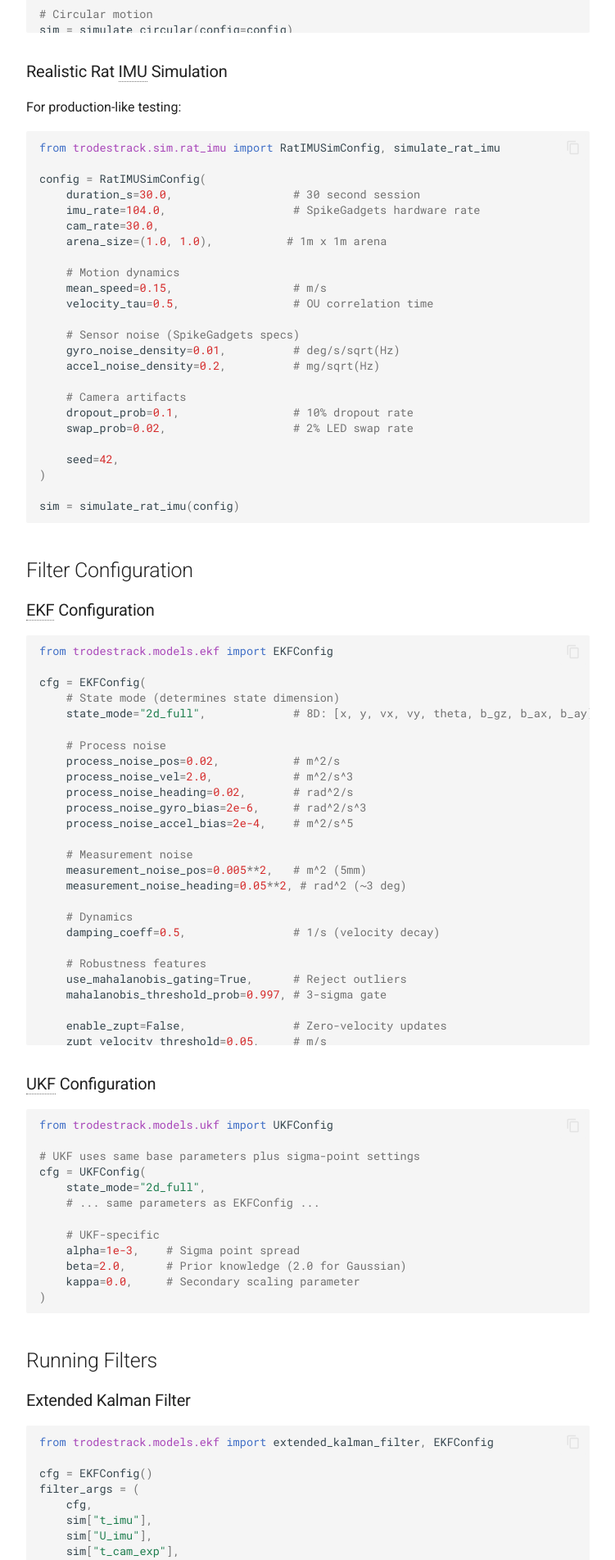
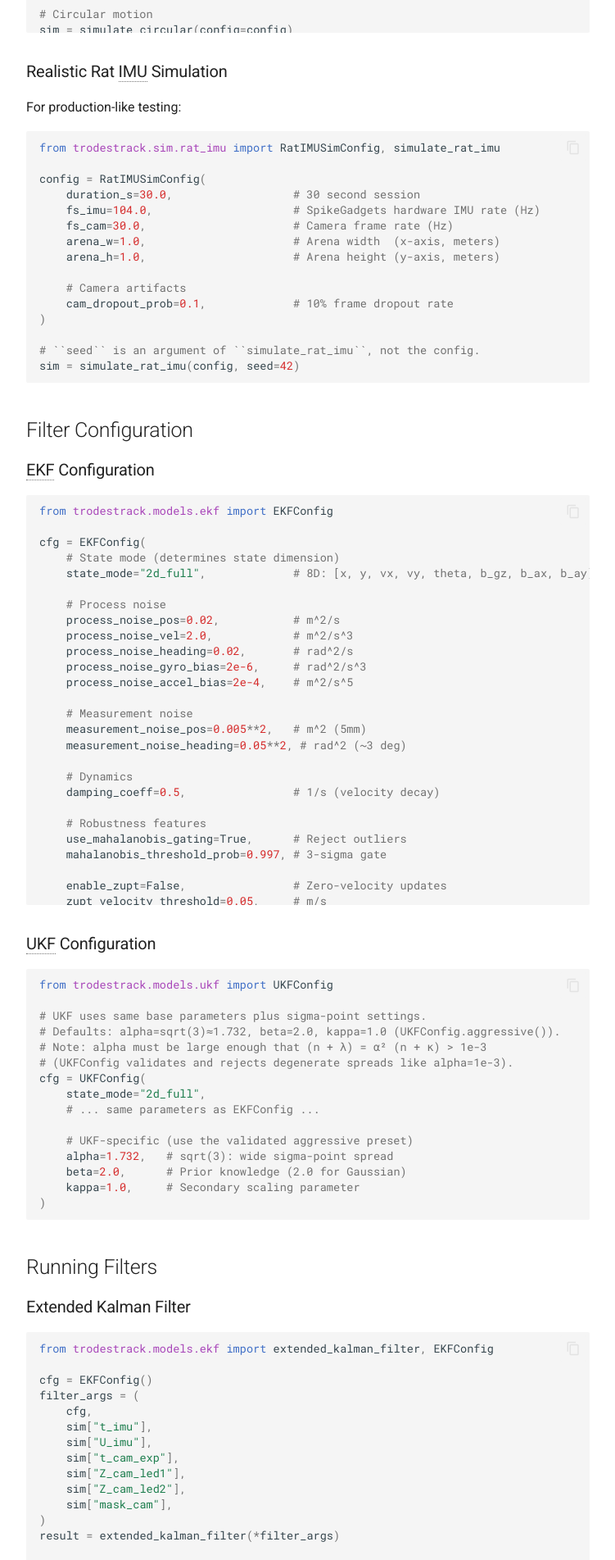
Before and after one commit to edeno/trodestrack, an MkDocs documentation site: the page built from docs/getting-started/python-api.md, in a window 1280 px wide. Shown: the part 1613-3516 px from the top of the page at 82% size, without its empty margins (264-1015 px from the left). Built offline with MkDocs 1.6.1 and Material for MkDocs 9.7.7, drawn with Linux system fonts in a browser that asks for light colours; comment, search, counter and statistics services are not loaded; some of the changed text lies outside the part shown.

Commit message:
Fix sim/UKF/video snippets, CLI doc, and stale 5/9 verdicts
P2 (RatIMUSimConfig fields): README.md, docs/getting-started/quickstart.md,
and docs/getting-started/python-api.md passed kwargs that don't exist on
RatIMUSimConfig (seed=, imu_rate=, cam_rate=, arena_size=, mean_speed=,
velocity_tau=, dropout_prob=, swap_prob=). The actual fields are fs_imu,
fs_cam, arena_w, arena_h, cam_dropout_prob (et al.), and ``seed`` is an
arg of ``simulate_rat_imu`` itself, not the config. Replace the kwargs
with valid field names; move ``seed=42`` to the simulate_rat_imu call
across all three docs.

P2 (UKFConfig alpha): docs/getting-started/python-api.md showed
alpha=1e-3, kappa=0.0, which UKFConfig validates as degenerate (n+λ
collapses below the configured floor). Replace with alpha=sqrt(3)≈1.732,
kappa=1.0 (the validated aggressive() preset) and add a note explaining
the validation envelope.

P2 (create_diagnostic_video kwargs): docs/getting-started/python-api.md
and docs/TROUBLESHOOTING.md called the function with sim=, fwd=,
output_path= keyword args. The actual signature is
create_diagnostic_video(sim_data, output_path, filter_results=...).
Update both call sites to use positional sim/output_path and the
correct ``filter_results=result`` kwarg.

P2 (README CLI workflow): The Done list claimed
``trodestrack report --run run1/`` works on filter outputs; the actual
report command requires a separately-prepared QA-input directory.
Update the bullet to point at qa_inputs/ and reference --help. The
"In Progress" CLI section listed ``--config session.yaml`` as if it
already existed; rephrase to "YAML config loading … is planned" so
readers don't expect a flag the parsers don't accept yet.

P3 (stale 5/9 verdicts): docs/getting-started/quickstart.md,
docs/examples/index.md, and examples/README.md all reported example 04's
EKF-vs-UKF outcome as 5/9 vs 4/9. The actual current run is 6/9 vs 3/9.
Update all three sites.

P3 (default velocity shape comment): docs/index.md commented
``layout.vel_idx`` as ``# (N, 2) in m/s``. With default state_mode=
2d_cam_3d_imu the velocity slice is (N, 3). Update the comment.

Verified each updated snippet executes (RatIMUSimConfig + simulate_rat_imu;
the alpha=1.732 UKFConfig; the corrected create_diagnostic_video
signature). mkdocs build --strict passes.

Co-Authored-By: Claude Opus 4.7 (1M context) <noreply@anthropic.com>

````diff
--- a/docs/getting-started/python-api.md
+++ b/docs/getting-started/python-api.md
@@ -80,26 +80,17 @@ from trodestrack.sim.rat_imu import RatIMUSimConfig, simulate_rat_imu
 
 config = RatIMUSimConfig(
     duration_s=30.0,                  # 30 second session
-    imu_rate=104.0,                   # SpikeGadgets hardware rate
-    cam_rate=30.0,
-    arena_size=(1.0, 1.0),           # 1m x 1m arena
-
-    # Motion dynamics
-    mean_speed=0.15,                  # m/s
-    velocity_tau=0.5,                 # OU correlation time
-
-    # Sensor noise (SpikeGadgets specs)
-    gyro_noise_density=0.01,          # deg/s/sqrt(Hz)
-    accel_noise_density=0.2,          # mg/sqrt(Hz)
+    fs_imu=104.0,                     # SpikeGadgets hardware IMU rate (Hz)
+    fs_cam=30.0,                      # Camera frame rate (Hz)
+    arena_w=1.0,                      # Arena width  (x-axis, meters)
+    arena_h=1.0,                      # Arena height (y-axis, meters)
 
     # Camera artifacts
-    dropout_prob=0.1,                 # 10% dropout rate
-    swap_prob=0.02,                   # 2% LED swap rate
-
-    seed=42,
+    cam_dropout_prob=0.1,             # 10% frame dropout rate
 )
 
-sim = simulate_rat_imu(config)
+# ``seed`` is an argument of ``simulate_rat_imu``, not the config.
+sim = simulate_rat_imu(config, seed=42)
 ```
 
 ## Filter Configuration
@@ -145,15 +136,18 @@ cfg = EKFConfig(
 ```python
 from trodestrack.models.ukf import UKFConfig
 
-# UKF uses same base parameters plus sigma-point settings
+# UKF uses same base parameters plus sigma-point settings.
+# Defaults: alpha=sqrt(3)≈1.732, beta=2.0, kappa=1.0 (UKFConfig.aggressive()).
+# Note: alpha must be large enough that (n + λ) = α² (n + κ) > 1e-3
+# (UKFConfig validates and rejects degenerate spreads like alpha=1e-3).
 cfg = UKFConfig(
     state_mode="2d_full",
     # ... same parameters as EKFConfig ...
 
-    # UKF-specific
-    alpha=1e-3,    # Sigma point spread
+    # UKF-specific (use the validated aggressive preset)
+    alpha=1.732,   # sqrt(3): wide sigma-point spread
     beta=2.0,      # Prior knowledge (2.0 for Gaussian)
-    kappa=0.0,     # Secondary scaling parameter
+    kappa=1.0,     # Secondary scaling parameter
 )
 ```
 
@@ -317,11 +311,11 @@ print(f"Mean NEES: {nees.mean():.2f} (expected ~ 2 for position-only NEES)")
 from trodestrack.viz.video import create_diagnostic_video
 
 create_diagnostic_video(
-    sim=sim,
-    fwd=result,
-    output_path="diagnostics.mp4",
+    sim,                       # SimOut from simulate_rat_imu
+    "diagnostics.mp4",         # output_path (positional)
+    filter_results=result,     # optional EKFResult overlay
     fps=30,
-    speedup=2.0  # 2x playback speed
+    speedup=2.0,               # 2x playback speed
 )
 ```
 
````
Also changed, not shown: README.md (+7 -5 lines), docs/TROUBLESHOOTING.md (+4 -4 lines), docs/examples/index.md (+1 -1 lines), docs/getting-started/quickstart.md (+3 -3 lines), docs/index.md (+1 -1 lines), examples/README.md (+1 -1 lines).
